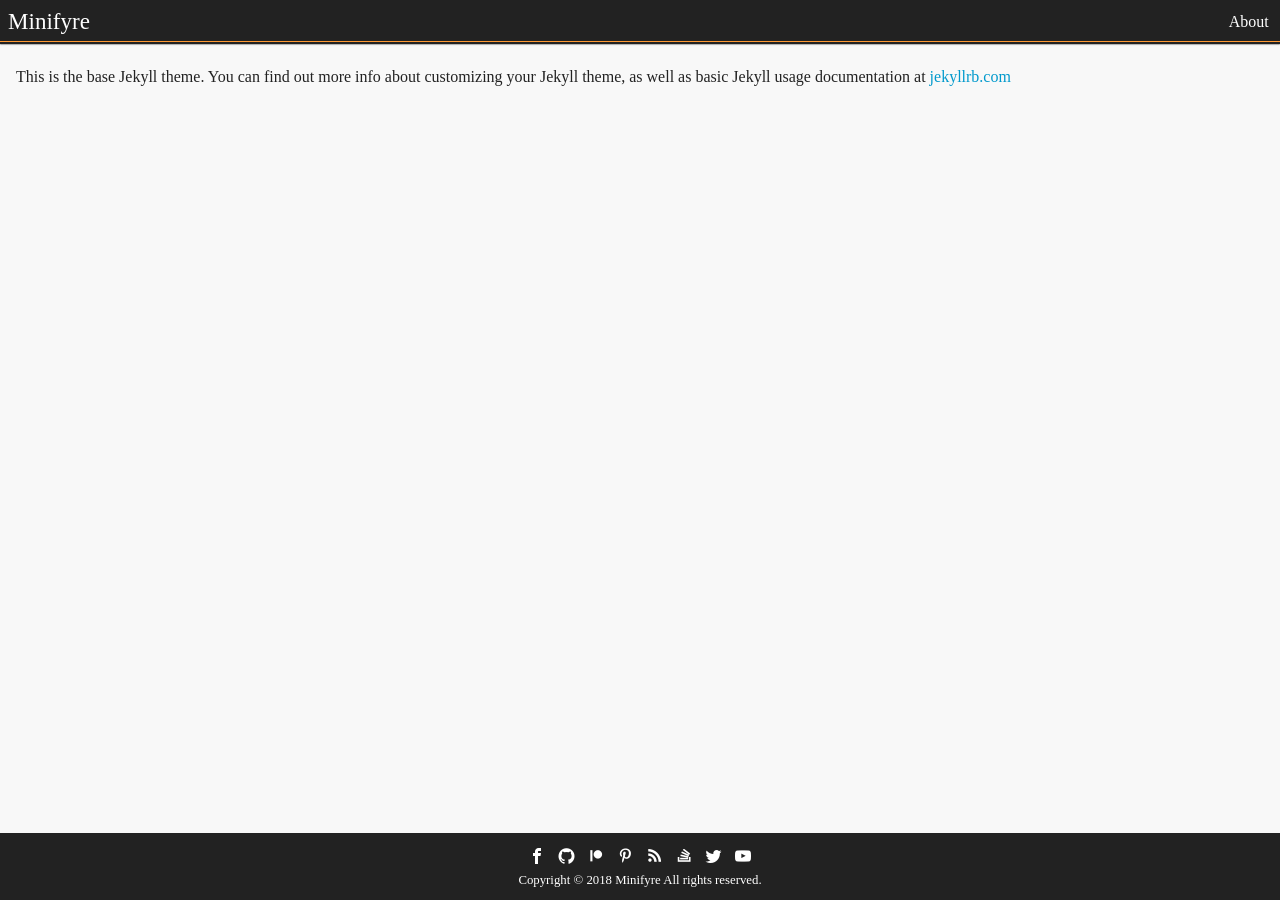
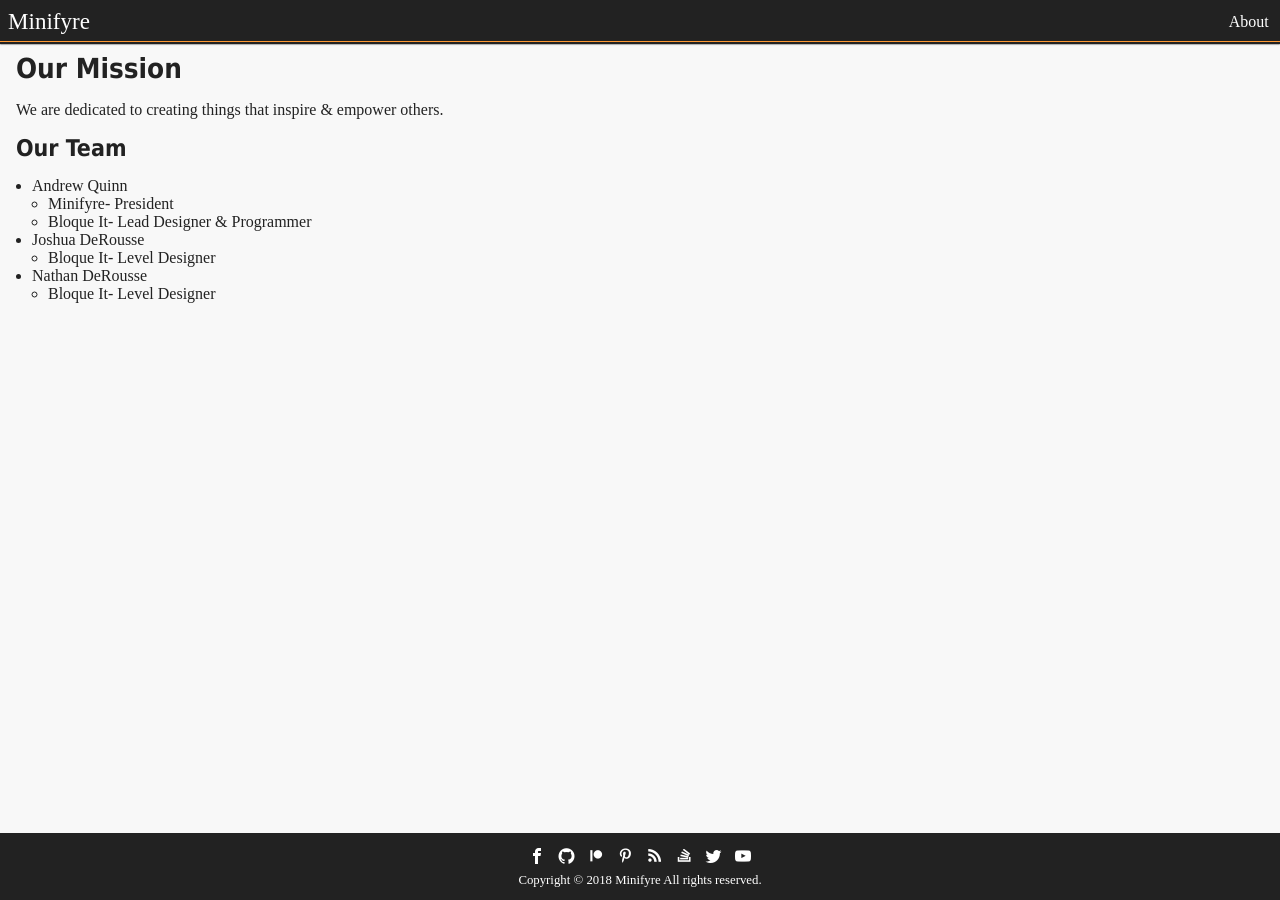
Before and after one commit to isabella232/minifyre.github.io, a Jekyll site: the page built from about.md, in a window 1280 px wide. Built offline with Jekyll 4.4.1, drawn with Linux system fonts in a browser that asks for light colours.

Commit message:
+mission & team info

```diff
--- a/about.md
+++ b/about.md
@@ -3,5 +3,16 @@
 title: About
 permalink: /about/
 ---
+# Our Mission
 
-This is the base Jekyll theme. You can find out more info about customizing your Jekyll theme, as well as basic Jekyll usage documentation at [jekyllrb.com](http://jekyllrb.com/)
+We are dedicated to creating things that inspire & empower others.
+
+## Our Team
+
+* Andrew Quinn
+	* Minifyre- President
+	* Bloque It- Lead Designer & Programmer
+* Joshua DeRousse
+	* Bloque It- Level Designer
+* Nathan DeRousse
+	* Bloque It- Level Designer
```
